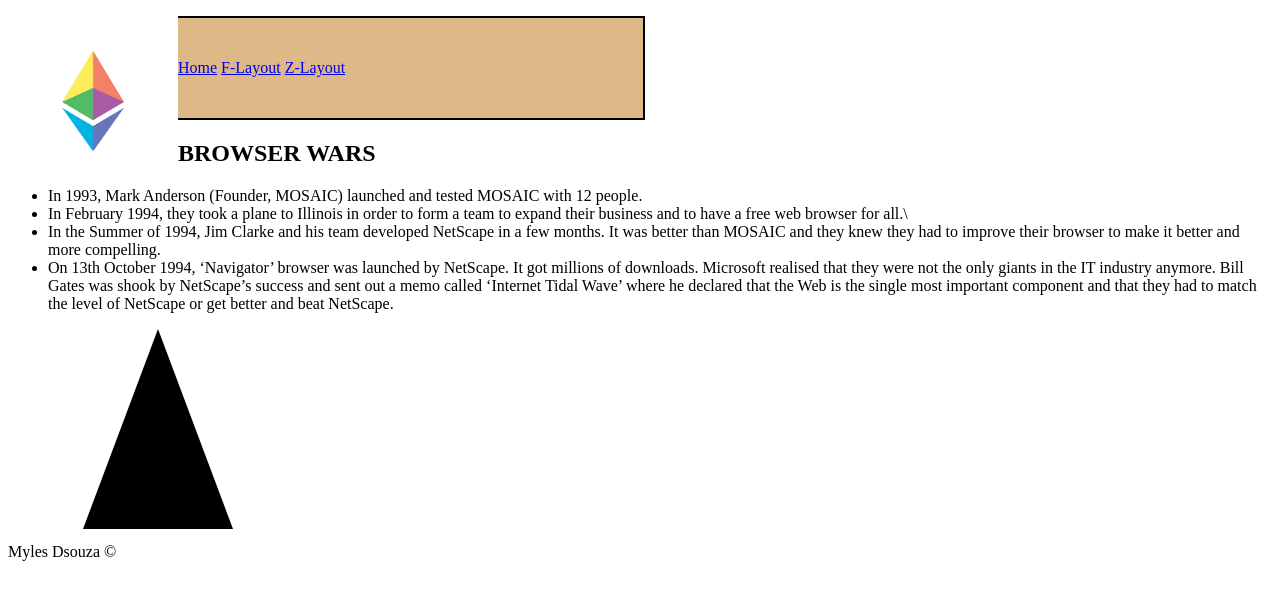
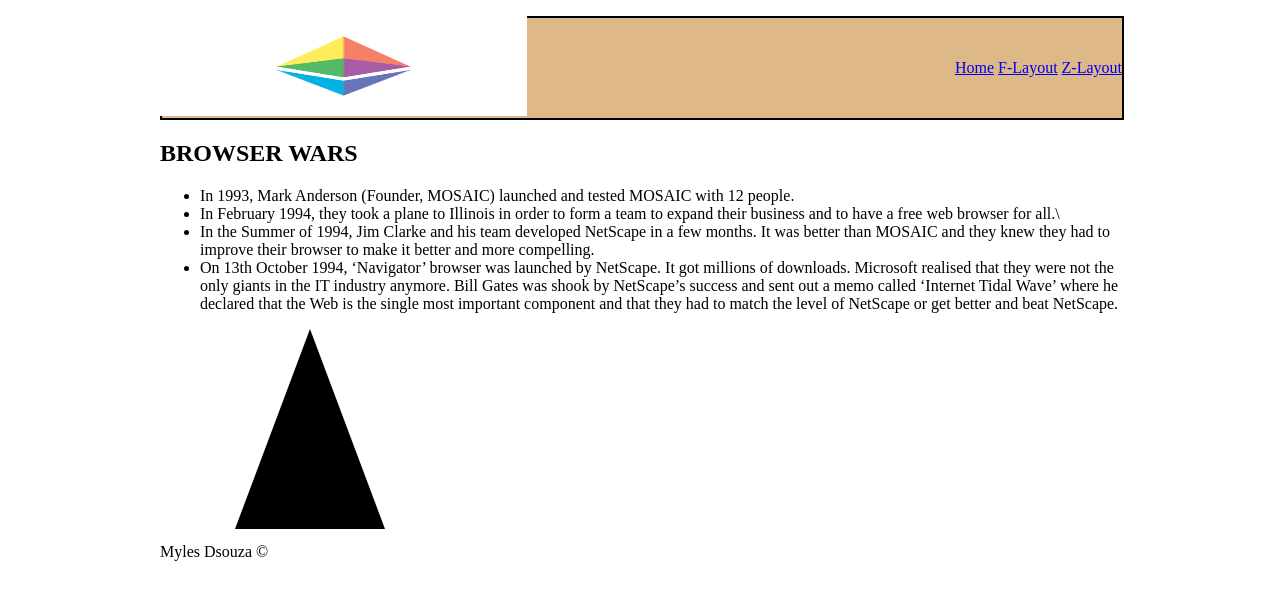
Before and after one commit to mylesmik/layoutsproj, a plain HTML site: page public_html/f.html in a window 1280 px wide. Drawn offline with Linux system fonts and the light colour scheme.

Commit message:
floating the logo, adjusting the top menu and wrapping the div to give the page an f-layout look

```diff
--- a/public_html/f.html
+++ b/public_html/f.html
@@ -10,30 +10,44 @@
 
     <link rel="stylesheet" href="css/style.css">
     <style>
-        #primaryLinks{
+        #primaryLinks {
             background-color: burlywood;
             height: 100px;
             border: 2px solid black;
             line-height: 100px;
-            width: 593px;
+            width: 920px;
+            text-align: right;
         }
-        #primaryLinks li{
+
+        #primaryLinks li {
             display: inline;
         }
-        #primaryLinks menu{
+
+        #primaryLinks menu {
             padding-top: 0;
             margin: 0;
         }
+
+        #wrapper{
+            width: 960px;
+            margin-left:auto;
+            margin-right:auto;
+        }
+
         #logo img{
+            width: 367px;
+            height:100px;
             float: left;
         }
-        #logo img{
-            width: 170px;
+
+        #primaryContent{
+            clear:both;
         }
     </style>
 
 </head>
 <body>
+<div id="wrapper">
 <div id="logo">
     <img src="images/logo.png">
     <menu id="primaryLinks">
@@ -42,20 +56,27 @@
         <li><a href="z.html">Z-Layout</a></li>
     </menu>
 
-    <article>
+    <article id="primaryContent">
         <h1>BROWSER WARS</h1>
         <ul>
-                <li>In 1993, Mark Anderson (Founder, MOSAIC) launched and tested MOSAIC with 12 people.</li>
+            <li>In 1993, Mark Anderson (Founder, MOSAIC) launched and tested MOSAIC with 12 people.</li>
 
-                <li>     In February 1994, they took a plane to Illinois in order to form a team to expand their business and to have a free web browser for all.\</li>
+            <li> In February 1994, they took a plane to Illinois in order to form a team to expand their business and to
+                have a free web browser for all.\
+            </li>
 
-                <li>    In the Summer of 1994, Jim Clarke and his team developed NetScape in a few months. It was better than MOSAIC and they knew they had to improve their browser to make it better and more compelling.
-                </li>
-                <li>    On 13th October 1994, ‘Navigator’ browser was launched by NetScape. It got millions of downloads. Microsoft realised that they were not the only giants in the IT industry anymore.
-                    Bill Gates was shook by NetScape’s success and sent out a memo called ‘Internet Tidal Wave’ where he declared that the Web is the single most important component and that they had to match the level of NetScape or get better and beat NetScape.
-                </li>
-            </ul>
+            <li> In the Summer of 1994, Jim Clarke and his team developed NetScape in a few months. It was better than
+                MOSAIC and they knew they had to improve their browser to make it better and more compelling.
+            </li>
+            <li> On 13th October 1994, ‘Navigator’ browser was launched by NetScape. It got millions of downloads.
+                Microsoft realised that they were not the only giants in the IT industry anymore.
+                Bill Gates was shook by NetScape’s success and sent out a memo called ‘Internet Tidal Wave’ where he
+                declared that the Web is the single most important component and that they had to match the level of
+                NetScape or get better and beat NetScape.
+            </li>
+        </ul>
     </article>
+</div>
     <div id="sideContent">
         <svg height="210" width="400">
             <path d="M150 0 L75 200 L225 200 Z"/>
```
